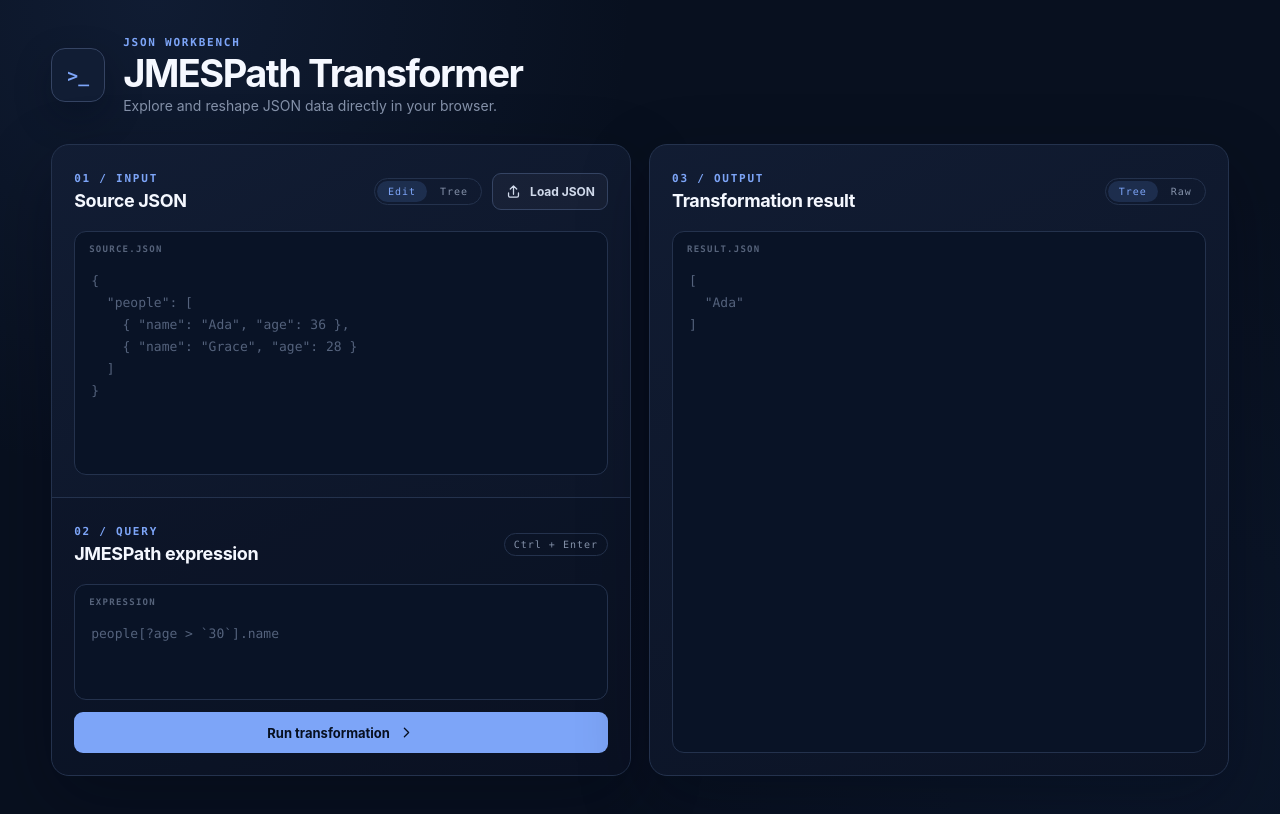
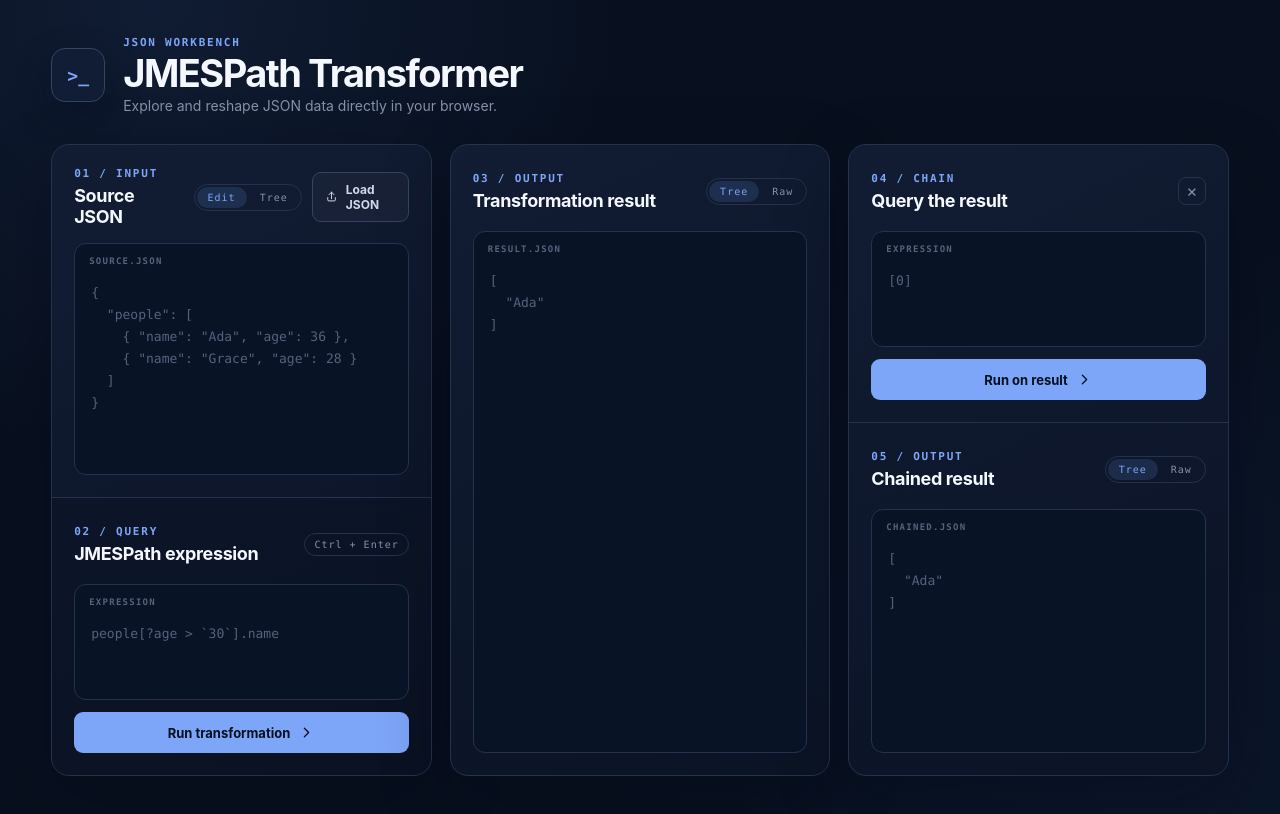
Before and after one commit to lmondeil-tools/lmondeil.jmespath, an Angular app: page / in a window 1280 px wide. Shown: the top 814 px of the page. Built offline with nearby package versions, Linux system fonts and the light colour scheme.

Commit message:
Add 2nd level transform

```diff
--- a/src/app/app.css
+++ b/src/app/app.css
@@ -65,12 +65,17 @@
 
 .workspace {
   display: grid;
-  grid-template-columns: minmax(0, 1fr) minmax(0, 1fr);
+  grid-template-columns: minmax(0, 1fr) minmax(0, 1fr) minmax(0, 1fr);
   gap: 18px;
-  max-width: 1540px;
+  max-width: 1900px;
   height: calc(100vh - 168px);
   min-height: 540px;
   margin: 0 auto;
+  transition: grid-template-columns 200ms ease;
+}
+
+.workspace.chain-collapsed {
+  grid-template-columns: minmax(0, 1fr) minmax(0, 1fr) 58px;
 }
 
 .panel {
@@ -84,10 +89,85 @@
 }
 
 .result-panel,
-.input-panel {
+.input-panel,
+.chain-panel {
   display: flex;
   min-height: 0;
   flex-direction: column;
+}
+
+.chain-body {
+  display: flex;
+  min-height: 0;
+  flex: 1;
+  flex-direction: column;
+}
+
+.chain-query-section {
+  flex: 0 0 auto;
+  padding: 22px;
+  border-bottom: 1px solid var(--line);
+}
+
+.chain-result-section {
+  display: flex;
+  min-height: 0;
+  flex: 1;
+  flex-direction: column;
+  padding: 22px;
+}
+
+.panel-rail {
+  display: flex;
+  width: 100%;
+  height: 100%;
+  align-items: center;
+  justify-content: flex-start;
+  gap: 14px;
+  padding: 22px 0;
+  border: 0;
+  background: transparent;
+  color: var(--text-muted);
+  cursor: pointer;
+  writing-mode: vertical-rl;
+}
+
+.panel-rail:hover {
+  background: rgb(255 255 255 / 3%);
+  color: var(--accent);
+}
+
+.rail-chevron {
+  font-family: var(--mono);
+  font-size: 16px;
+  font-weight: 700;
+}
+
+.rail-text {
+  font-family: var(--mono);
+  font-size: 11px;
+  font-weight: 700;
+  letter-spacing: 0.16em;
+}
+
+.icon-button {
+  display: grid;
+  width: 28px;
+  height: 28px;
+  flex: 0 0 auto;
+  place-items: center;
+  border: 1px solid var(--line);
+  border-radius: 8px;
+  background: transparent;
+  color: var(--text-muted);
+  cursor: pointer;
+  font-size: 17px;
+  line-height: 1;
+}
+
+.icon-button:hover {
+  border-color: #526488;
+  color: var(--text);
 }
 
 .result-panel,
@@ -448,6 +528,25 @@
     grid-template-columns: 1fr;
   }
 
+  .workspace.chain-collapsed {
+    grid-template-columns: 1fr;
+  }
+
+  .chain-panel {
+    min-height: 520px;
+  }
+
+  .chain-panel:has(.panel-rail) {
+    min-height: 58px;
+  }
+
+  .panel-rail {
+    height: 58px;
+    justify-content: center;
+    padding: 0 22px;
+    writing-mode: horizontal-tb;
+  }
+
   .input-panel {
     min-height: 560px;
   }
@@ -477,7 +576,9 @@
 
   .result-panel,
   .source-section,
-  .query-section {
+  .query-section,
+  .chain-query-section,
+  .chain-result-section {
     padding: 16px;
   }
 }
--- a/src/app/app.html
+++ b/src/app/app.html
@@ -8,7 +8,7 @@
     </div>
   </header>
 
-  <div class="workspace">
+  <div class="workspace" [class.chain-collapsed]="chainCollapsed()">
     <section class="panel input-panel" aria-labelledby="source-heading">
       <div class="source-section">
         <div class="panel-heading">
@@ -128,6 +128,98 @@
         }
       </div>
     </section>
+
+    <section class="panel chain-panel" aria-labelledby="chain-heading">
+      @if (chainCollapsed()) {
+        <button
+          type="button"
+          class="panel-rail"
+          aria-expanded="false"
+          aria-controls="chain-body"
+          (click)="chainCollapsed.set(false)"
+        >
+          <span class="rail-chevron" aria-hidden="true">+</span>
+          <span class="rail-text">04 / CHAIN A QUERY</span>
+        </button>
+      } @else {
+        <div id="chain-body" class="chain-body">
+          <div class="chain-query-section">
+            <div class="panel-heading">
+              <div>
+                <p class="panel-number">04 / CHAIN</p>
+                <h2 id="chain-heading">Query the result</h2>
+              </div>
+
+              <button
+                type="button"
+                class="icon-button"
+                aria-label="Collapse chained query"
+                aria-expanded="true"
+                aria-controls="chain-body"
+                (click)="chainCollapsed.set(true)"
+              >
+                ×
+              </button>
+            </div>
+
+            <div class="editor-frame query-frame">
+              <span class="editor-label">EXPRESSION</span>
+              <textarea
+                id="chain-query"
+                aria-label="Chained JMESPath query"
+                spellcheck="false"
+                [ngModel]="chainQuery()"
+                (ngModelChange)="chainQuery.set($event)"
+                placeholder="[0]"
+                (keydown.control.enter)="runChainQuery()"
+              ></textarea>
+            </div>
+
+            <button class="run-button" type="button" (click)="runChainQuery()">
+              Run on result
+              <svg viewBox="0 0 24 24" aria-hidden="true">
+                <path d="m9 18 6-6-6-6" />
+              </svg>
+            </button>
+          </div>
+
+          <div class="chain-result-section">
+            <div class="panel-heading">
+              <div>
+                <p class="panel-number">05 / OUTPUT</p>
+                <h2>Chained result</h2>
+              </div>
+
+              <div class="view-switch" role="group" aria-label="Chained result view">
+                <button type="button" [class.active]="chainResultView() === 'tree'" (click)="chainResultView.set('tree')">
+                  Tree
+                </button>
+                <button type="button" [class.active]="chainResultView() === 'raw'" (click)="chainResultView.set('raw')">
+                  Raw
+                </button>
+              </div>
+            </div>
+
+            <div class="editor-frame result-frame">
+              <span class="editor-label">CHAINED.JSON</span>
+
+              @if (chainResultView() === 'tree' && chainResult()) {
+                <app-json-tree [value]="chainResultValue()" />
+              } @else {
+                <textarea
+                  id="chain-result"
+                  aria-label="Chained transformation result"
+                  readonly
+                  spellcheck="false"
+                  [placeholder]="resultPlaceholder"
+                  [value]="chainResult()"
+                ></textarea>
+              }
+            </div>
+          </div>
+        </div>
+      }
+    </section>
   </div>
 
   @if (status(); as currentStatus) {
--- a/src/app/app.ts
+++ b/src/app/app.ts
@@ -31,6 +31,11 @@
   protected readonly result = signal('');
   protected readonly resultValue = signal<unknown>(undefined);
   protected readonly resultView = signal<'tree' | 'raw'>('tree');
+  protected readonly chainCollapsed = signal(false);
+  protected readonly chainQuery = signal('');
+  protected readonly chainResult = signal('');
+  protected readonly chainResultValue = signal<unknown>(undefined);
+  protected readonly chainResultView = signal<'tree' | 'raw'>('tree');
   protected readonly status = signal<StatusMessage | null>(null);
 
   protected readonly sourceTokens = computed<Token[]>(() => this.tokenize(this.sourceJson()));
@@ -110,6 +115,7 @@
       const transformed = jmespath.search(parsedSource, expression);
       this.result.set(JSON.stringify(transformed, null, 2) ?? 'null');
       this.resultValue.set(transformed);
+      this.clearChainResult();
       this.status.set({ type: 'success', message: 'Query completed successfully.' });
     } catch (error: unknown) {
       this.status.set({
@@ -117,6 +123,37 @@
         message: `The JMESPath query could not be evaluated: ${this.errorMessage(error)}`,
       });
     }
+  }
+
+  protected runChainQuery(): void {
+    const expression = this.chainQuery().trim();
+
+    if (!this.result()) {
+      this.status.set({ type: 'warning', message: 'Run a transformation before chaining a query.' });
+      return;
+    }
+
+    if (!expression) {
+      this.status.set({ type: 'warning', message: 'Enter a chained JMESPath query.' });
+      return;
+    }
+
+    try {
+      const transformed = jmespath.search(this.resultValue() ?? null, expression);
+      this.chainResult.set(JSON.stringify(transformed, null, 2) ?? 'null');
+      this.chainResultValue.set(transformed);
+      this.status.set({ type: 'success', message: 'Chained query completed successfully.' });
+    } catch (error: unknown) {
+      this.status.set({
+        type: 'error',
+        message: `The chained JMESPath query could not be evaluated: ${this.errorMessage(error)}`,
+      });
+    }
+  }
+
+  private clearChainResult(): void {
+    this.chainResult.set('');
+    this.chainResultValue.set(undefined);
   }
 
   protected syncScroll(event: Event, highlight: HTMLElement): void {
```
